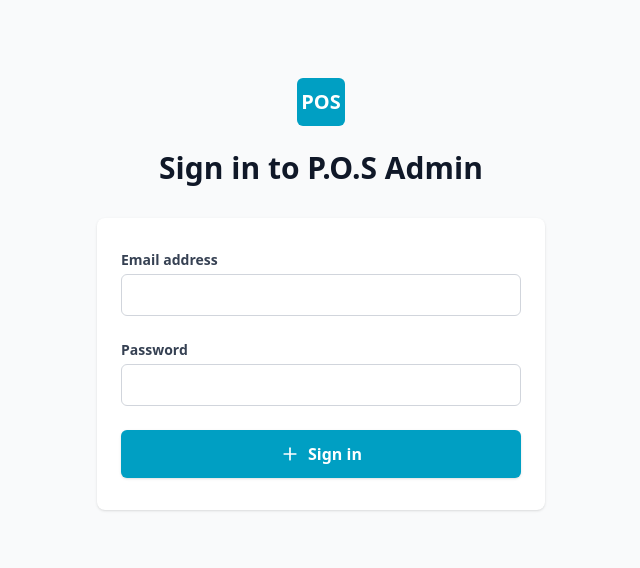
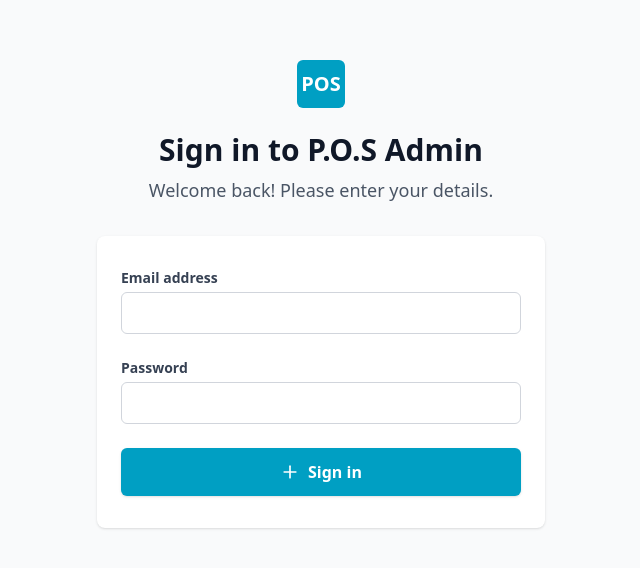
Before and after one commit to anbya/pos-admin, a React (Vite) app: page /login in a window 1280 px wide. Shown: the part 106-674 px from the top of the page, without its empty margins (319-959 px from the left). Built offline with nearby package versions, Linux system fonts and the light colour scheme.

Commit message:
update login page

```diff
--- a/src/pages/Login.tsx
+++ b/src/pages/Login.tsx
@@ -35,6 +35,9 @@
         <h2 className="mt-6 text-center text-3xl font-bold text-gray-900">
           Sign in to P.O.S Admin
         </h2>
+        <h5 className="mt-2 text-center text-lg text-gray-600">
+          Welcome back! Please enter your details.
+        </h5>
       </div>
       <div className="mt-8 sm:mx-auto sm:w-full sm:max-w-md">
         <div className="bg-white py-8 px-6 shadow rounded-lg">
```
